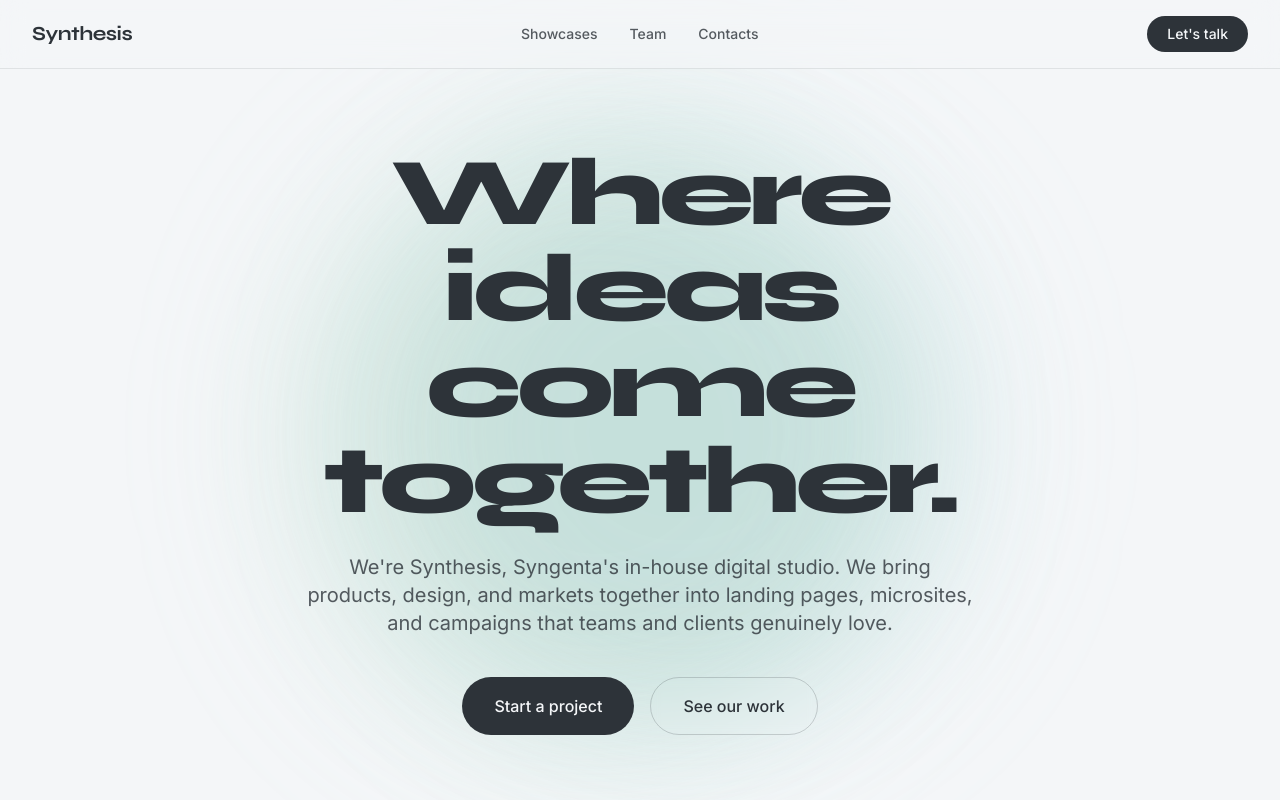
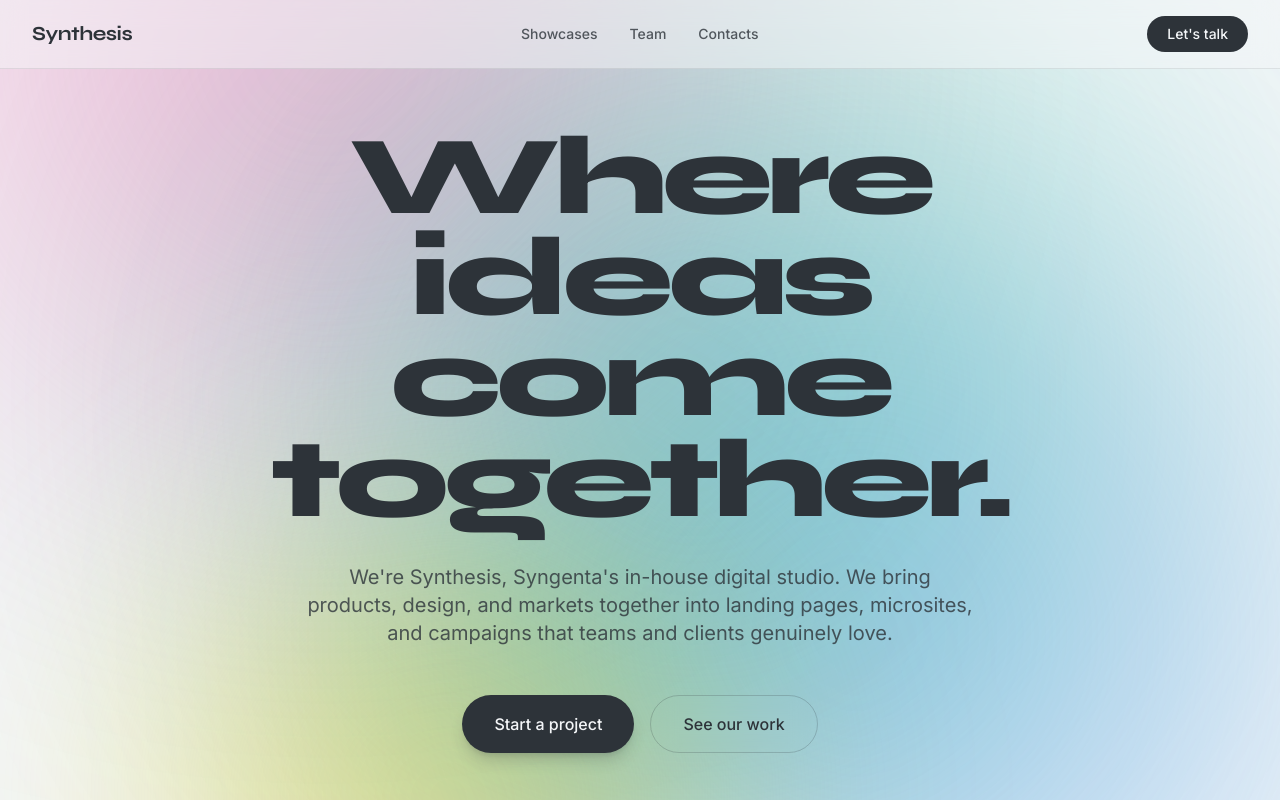
Before and after one commit to ratatoskodessa-boop/synthesis-portfolio, a Next.js app: page / in a window 1280 px wide. Shown: the top 800 px of the page. Built offline with nearby package versions, Linux system fonts and the light colour scheme.

Commit message:
Update page.tsx

```diff
--- a/app/page.tsx
+++ b/app/page.tsx
@@ -23,19 +23,64 @@ function Header() {
 // --- КОМПОНЕНТ: Hero ---
 function Hero() {
   return (
-    <section className="relative min-h-screen flex items-center justify-center overflow-hidden pt-20">
-      <motion.div animate={{ scale: [1, 1.2, 1], x: [0, 50, -50, 0], y: [0, -50, 50, 0] }} transition={{ duration: 15, repeat: Infinity, ease: "easeInOut" }} className="absolute top-1/4 left-1/4 w-[40vw] h-[40vw] bg-mint/40 rounded-full mix-blend-multiply filter blur-3xl opacity-70" />
-      <motion.div animate={{ scale: [1, 1.3, 1], x: [0, -60, 40, 0], y: [0, 60, -40, 0] }} transition={{ duration: 18, repeat: Infinity, ease: "easeInOut" }} className="absolute bottom-1/4 right-1/4 w-[35vw] h-[35vw] bg-cyan/40 rounded-full mix-blend-multiply filter blur-3xl opacity-70" />
+    <section className="relative min-h-screen flex items-center justify-center overflow-hidden pt-20 bg-background">
+
+      {/* Анімований фон з 4 кольорів */}
+      <div className="absolute inset-0 pointer-events-none overflow-hidden">
+        {/* Рожевий */}
+        <motion.div
+          animate={{ scale: [1, 1.4, 1], x: ['0%', '30%', '-10%', '0%'], y: ['0%', '-30%', '20%', '0%'] }}
+          transition={{ duration: 18, repeat: Infinity, ease: "easeInOut" }}
+          className="absolute top-[-10%] left-[-10%] w-[45vw] h-[45vw] bg-pink-400/40 rounded-full mix-blend-multiply filter blur-[80px] md:blur-[120px]"
+        />
+
+        {/* Синій */}
+        <motion.div
+          animate={{ scale: [1, 1.5, 1], x: ['0%', '-40%', '20%', '0%'], y: ['0%', '40%', '-20%', '0%'] }}
+          transition={{ duration: 22, repeat: Infinity, ease: "easeInOut", delay: 1 }}
+          className="absolute top-[10%] right-[-10%] w-[50vw] h-[50vw] bg-blue-400/40 rounded-full mix-blend-multiply filter blur-[80px] md:blur-[120px]"
+        />
+
+        {/* Жовтий */}
+        <motion.div
+          animate={{ scale: [1, 1.3, 1], x: ['0%', '20%', '-30%', '0%'], y: ['0%', '30%', '-40%', '0%'] }}
+          transition={{ duration: 25, repeat: Infinity, ease: "easeInOut", delay: 2 }}
+          className="absolute bottom-[-20%] left-[10%] w-[40vw] h-[40vw] bg-yellow-300/50 rounded-full mix-blend-multiply filter blur-[80px] md:blur-[120px]"
+        />
+
+        {/* Зелений */}
+        <motion.div
+          animate={{ scale: [1, 1.6, 1], x: ['0%', '-30%', '40%', '0%'], y: ['0%', '-20%', '30%', '0%'] }}
+          transition={{ duration: 20, repeat: Infinity, ease: "easeInOut", delay: 0.5 }}
+          className="absolute bottom-[0%] right-[10%] w-[45vw] h-[45vw] bg-emerald-400/40 rounded-full mix-blend-multiply filter blur-[80px] md:blur-[120px]"
+        />
+      </div>
+
       <div className="relative z-10 max-w-4xl mx-auto px-6 text-center flex flex-col items-center">
-        <motion.h1 initial={{ opacity: 0, y: 20 }} animate={{ opacity: 1, y: 0 }} transition={{ duration: 0.8 }} className="font-syne text-6xl md:text-8xl font-extrabold tracking-tighter leading-tight text-foreground mb-6">
+        <motion.h1
+          initial={{ opacity: 0, y: 20 }} animate={{ opacity: 1, y: 0 }} transition={{ duration: 0.8 }}
+          className="font-syne text-6xl md:text-[7rem] font-extrabold tracking-tighter leading-[0.9] text-foreground mb-8"
+        >
           Where ideas <br /> come together.
         </motion.h1>
-        <motion.p initial={{ opacity: 0, y: 20 }} animate={{ opacity: 1, y: 0 }} transition={{ duration: 0.8, delay: 0.2 }} className="text-lg md:text-xl text-foreground/80 max-w-2xl mb-10 leading-relaxed">
+
+        <motion.p
+          initial={{ opacity: 0, y: 20 }} animate={{ opacity: 1, y: 0 }} transition={{ duration: 0.8, delay: 0.2 }}
+          className="text-lg md:text-xl text-foreground/80 max-w-2xl mb-12 leading-relaxed"
+        >
           We're Synthesis, Syngenta's in-house digital studio. We bring products, design, and markets together into landing pages, microsites, and campaigns that teams and clients genuinely love.
         </motion.p>
-        <motion.div initial={{ opacity: 0 }} animate={{ opacity: 1 }} transition={{ delay: 0.4 }} className="flex gap-4">
-          <button className="px-8 py-4 rounded-full bg-foreground text-background font-medium hover:bg-mint transition-colors cursor-pointer">Start a project</button>
-          <button className="px-8 py-4 rounded-full border border-foreground/20 font-medium hover:border-amber transition-colors backdrop-blur-sm cursor-pointer">See our work</button>
+
+        <motion.div
+          initial={{ opacity: 0 }} animate={{ opacity: 1 }} transition={{ delay: 0.4 }}
+          className="flex gap-4"
+        >
+          <button className="px-8 py-4 rounded-full bg-foreground text-background font-medium hover:scale-105 transition-transform cursor-pointer shadow-lg shadow-foreground/20">
+            Start a project
+          </button>
+          <button className="px-8 py-4 rounded-full border border-foreground/20 font-medium hover:bg-white/50 transition-colors backdrop-blur-md cursor-pointer">
+            See our work
+          </button>
         </motion.div>
       </div>
     </section>
```
